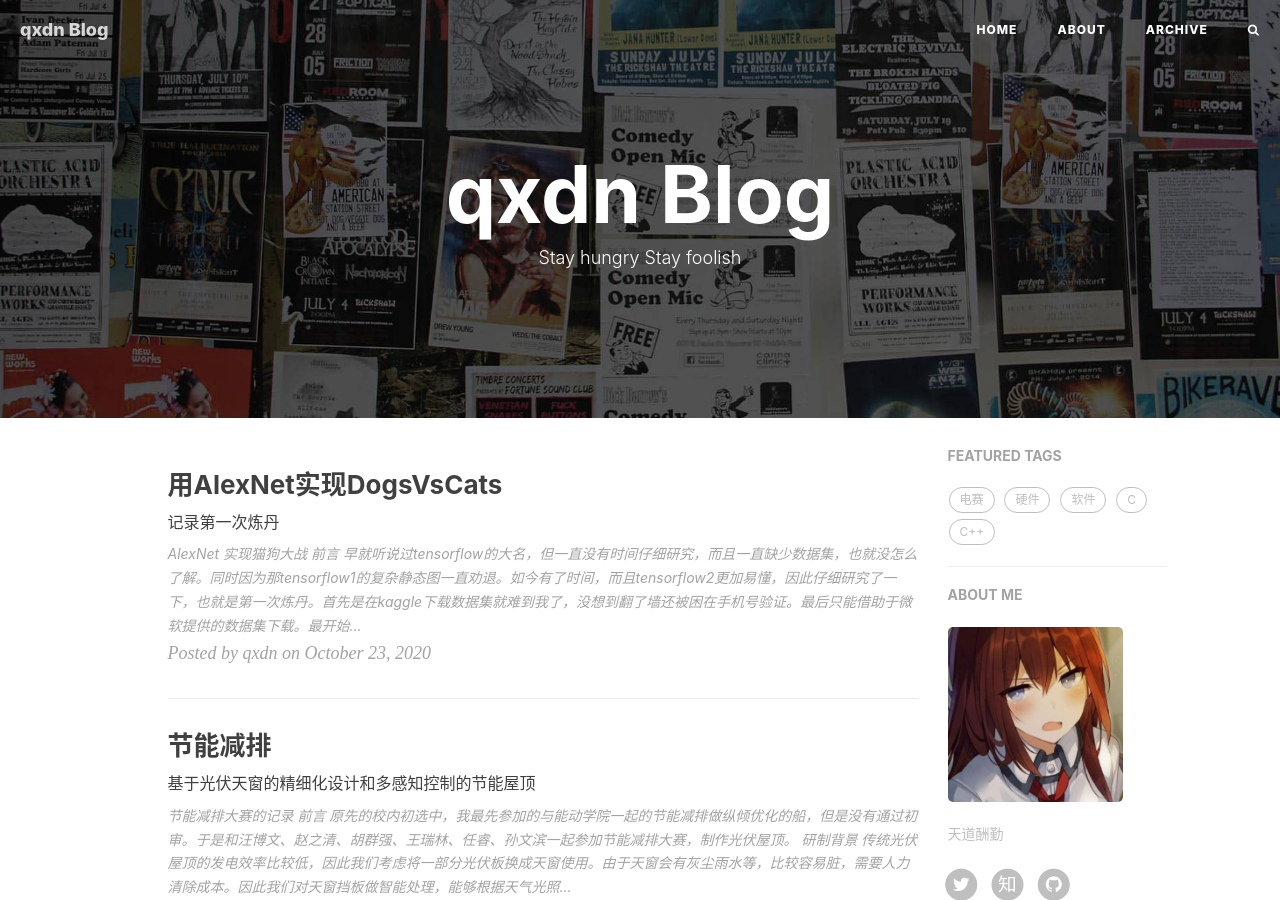
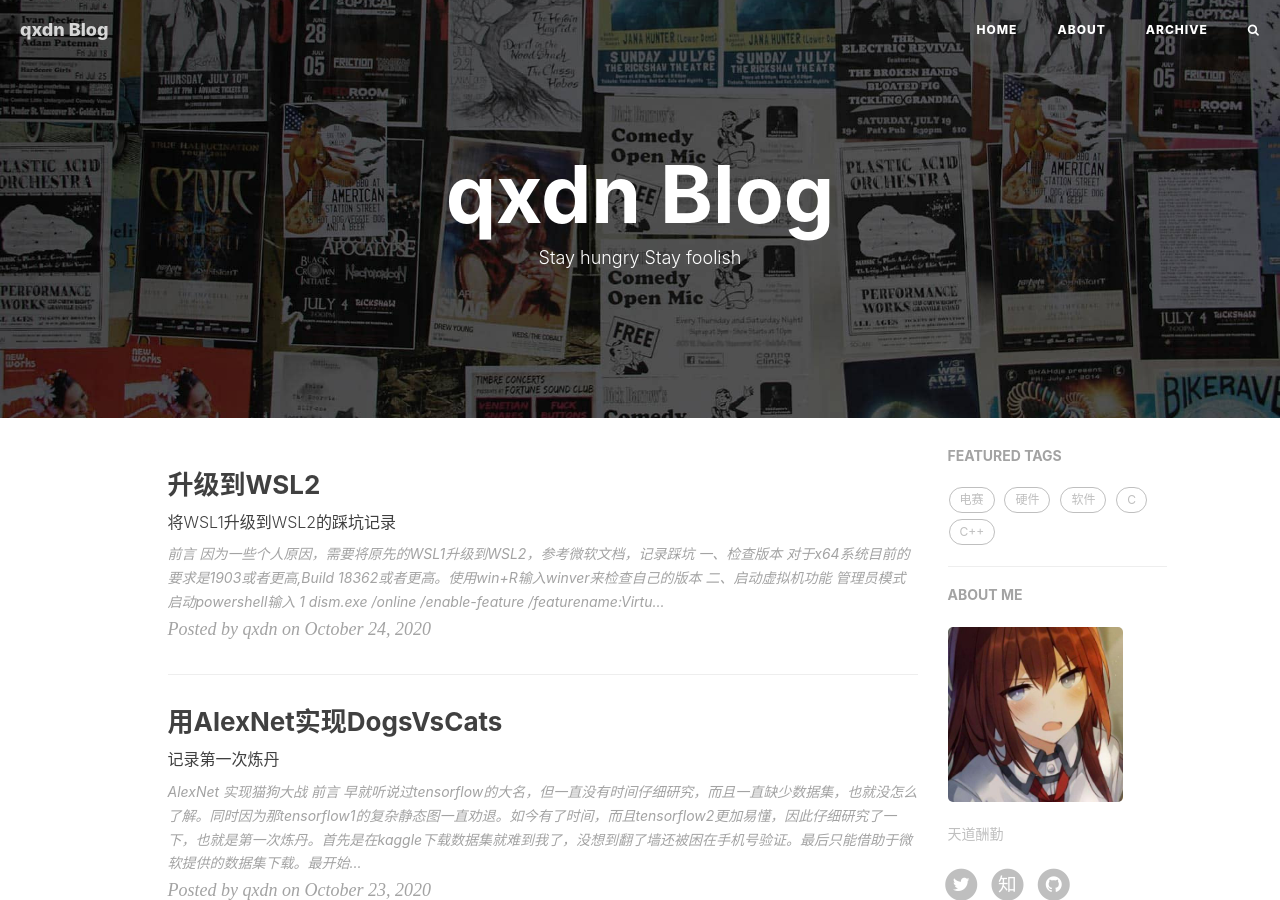
Before and after one commit to fossabot/qxdn.github.io, a Jekyll site: the page built from index.html, in a window 1280 px wide and 900 px high. Built offline with Jekyll 4.4.1, drawn with Linux system fonts in a browser that asks for light colours; nearby versions of some CDN libraries; the list of posts is cut into pages by our own code; comment, search, counter and statistics services are not loaded.

Commit message:
升级wsl2

````diff
--- /dev/null
+++ b/_posts/2020-10-24-upgradeWSL2.md
@@ -0,0 +1,78 @@
+---
+layout: post
+title: "升级到WSL2"
+subtitle: "将WSL1升级到WSL2的踩坑记录"
+date:  2020-10-24
+author: "qxdn"
+header-img: "img/in-post/post-upgradeWSL/bg.png"
+tags:
+    - Windows
+    - Linux
+    - WSL
+---
+
+## 前言
+因为一些个人原因，需要将原先的WSL1升级到WSL2，参考[微软文档](https://docs.microsoft.com/zh-cn/windows/wsl/install-win10)，记录踩坑
+
+## 一、检查版本
+对于x64系统目前的要求是`1903`或者更高,`Build 18362`或者更高。使用`win+R`输入`winver`来检查自己的版本
+![version](/img/in-post/post-upgradeWSL/version.png)
+
+## 二、启动虚拟机功能
+管理员模式启动powershell输入
+```powershell
+dism.exe /online /enable-feature /featurename:VirtualMachinePlatform /all /norestart
+```
+![启动虚拟机功能](/img/in-post/post-upgradeWSL/enableVMFeature.png)
+**然后重启电脑**
+
+## 三、下载Linux内核升级包
+
+下载最新[升级包](https://wslstorestorage.blob.core.windows.net/wslblob/wsl_update_x64.msi)
+![package](/img/in-post/post-upgradeWSL/package.png)
+
+## 四、设置WSL2作为默认版本
+管理员powershell中运行
+```powershell
+wsl --set-default-version 2
+```
+
+## 五、转换WSL
+使用该指令查看wsl状态
+```powershell
+wsl -l -v
+```
+我的输出
+```powershell
+  NAME      STATE           VERSION
+* Ubuntu    Stopped         1
+```
+转换WSL
+```powershell
+wsl --set-version Ubuntu 2
+```
+输出
+```powershell
+正在进行转换，这可能需要几分钟时间...
+有关与 WSL 2 的主要区别的信息，请访问 https://aka.ms/wsl2
+请启用虚拟机平台 Windows 功能并确保在 BIOS 中启用虚拟化。
+有关信息，请访问 https://aka.ms/wsl2-install
+```
+这里在我搜索了[issue](https://github.com/microsoft/WSL/issues/5363)后发现主要还是Hyper-V、虚拟平台等问题，可以试一试管理员模式运行以下指令
+```powershell
+DISM /Online /Enable-Feature /All /FeatureName:Microsoft-Hyper-V
+dism.exe /online /enable-feature /featurename:Microsoft-Windows-Subsystem-Linux /all /norestart
+dism.exe /online /enable-feature /featurename:VirtualMachinePlatform /all /norestart
+bcdedit /set hypervisorlaunchtype auto
+```
+最主要的应该是
+```powershell
+DISM /Online /Enable-Feature /All /FeatureName:Microsoft-Hyper-V
+bcdedit /set hypervisorlaunchtype auto
+```
+
+重新转换
+![转换完成](/img/in-post/post-upgradeWSL/converted.png)
+
+## 后记
+VMware老版本与Hyper-V冲突，得找个时间去更新到最新版本兼容
````
Also changed, not shown: _includes/about/zh.md (+1 -1 lines), img/default-post-bg.jpg, img/in-post/post-upgradeWSL/bg.png (added), img/in-post/post-upgradeWSL/converted.png (added), img/in-post/post-upgradeWSL/enableVMFeature.png (added), img/in-post/post-upgradeWSL/package.png (added), img/in-post/post-upgradeWSL/version.png (added).
